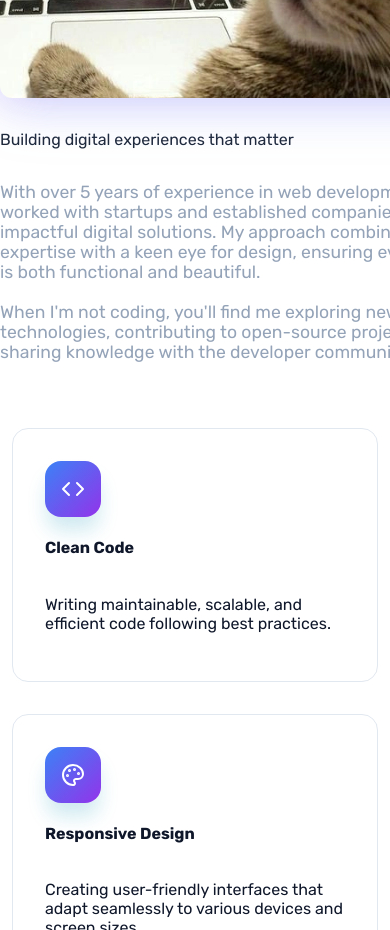
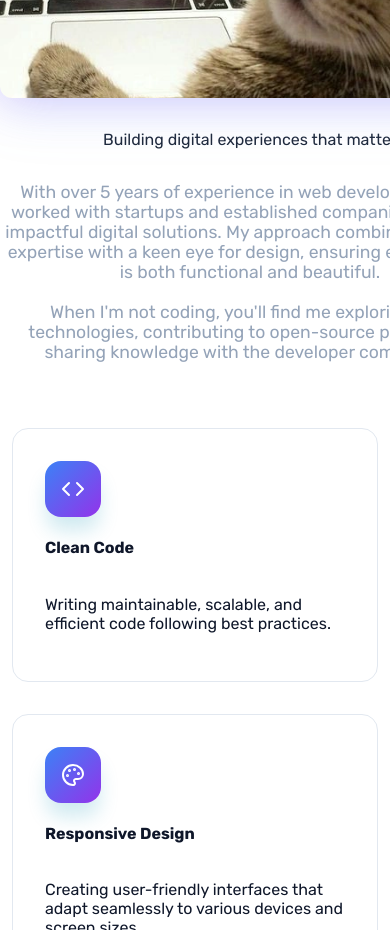
Before and after one commit to Mattias988/MKorsakowsky-V2, a Next.js app in the folder frontend/: page / in a window 390 px wide. Shown: the part 1280-2210 px from the top of the page. Built offline with nearby package versions, Linux system fonts and the light colour scheme; no server answers.

Commit message:
style: update About section layout for improved responsiveness and alignment

```diff
--- a/frontend/src/sections/About/About.module.scss
+++ b/frontend/src/sections/About/About.module.scss
@@ -38,23 +38,23 @@
       flex: 1;
       display: flex;
       flex-direction: column;
+
       text-align: center;
       width:100%;
       max-width: 60ch;
+      margin: 0 auto;
 
-      @media(min-width: 768px) {
+      @media(min-width: 1015px) {
         text-align: left;
         padding-inline: 1rem;
       }
 
       .sectionTitle {
-        text-align: left;
         font-weight: normal;
         color: v.$raw-slate-800;
         font-size: 1rem;
       }
       .sectionDesc {
-        text-align: left;
         color: v.$raw-slate-400;
         font-size: 1.10rem;
       }
```
